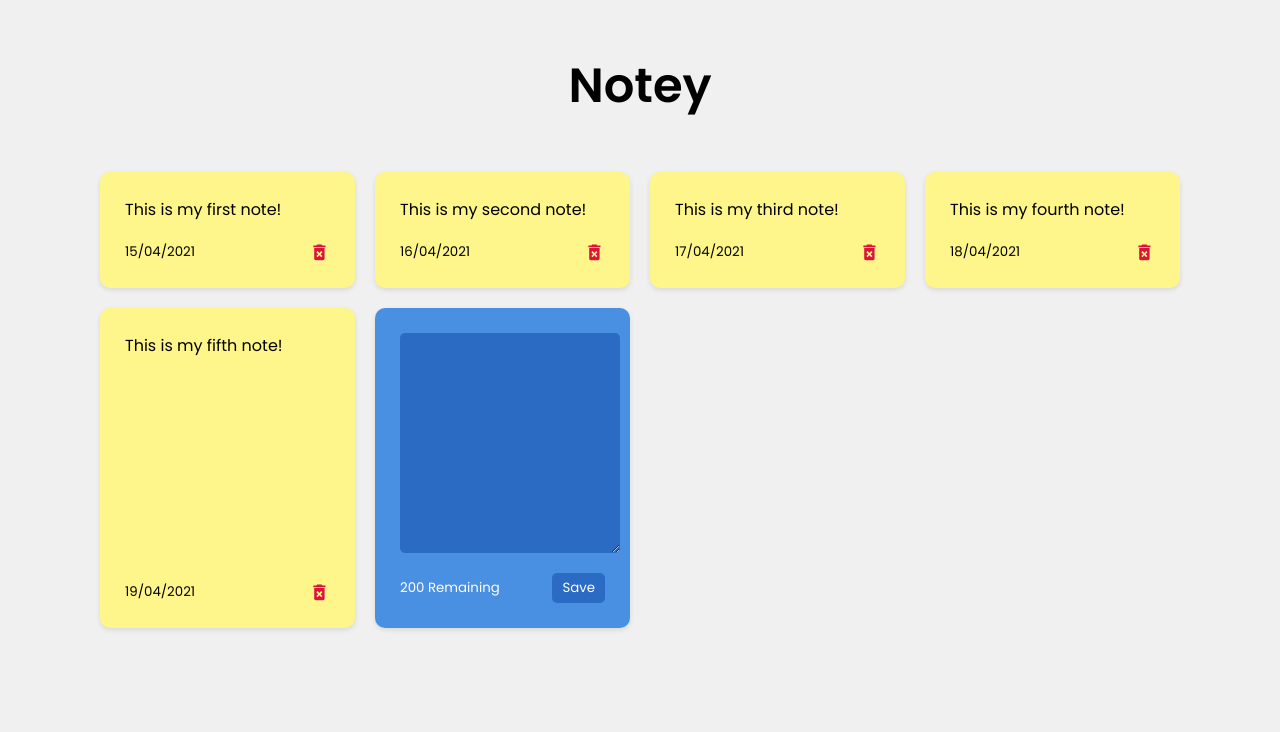
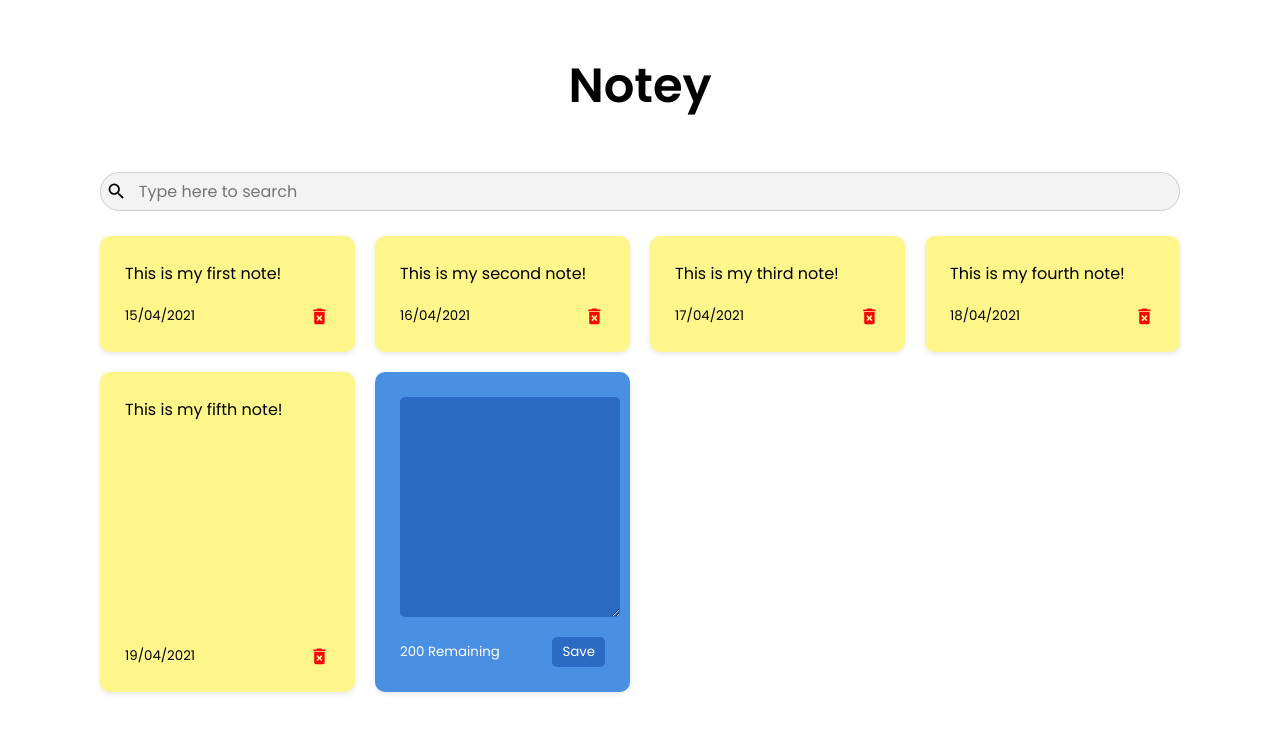
Before and after one commit to GeorgievIliyan/Notey, a React (Create React App) app: page / in a window 1280 px wide. Shown: the top 732 px of the page. Built offline with nearby package versions, Linux system fonts and the light colour scheme.

Commit message:
Search func

```diff
--- a/src/App.js
+++ b/src/App.js
@@ -4,6 +4,7 @@ import NotesList from './components/NoteList';
 import { useState } from 'react';
 import { nanoid } from 'nanoid';
 import Note from './components/Note';
+import Search from './components/Search';
 
 function App() {
   /* array for notes */
@@ -35,6 +36,9 @@ function App() {
     }
   ]);
 
+  const [searchText, setSearchText] = useState(' ');
+
+
   const addNote = (text) => {
     const date = new Date();
     const newNote = {
@@ -53,14 +57,19 @@ function App() {
 
   return (
     <div className="App">
+
       <h1>Notey</h1>
+
+      <Search handleSearchNote = {setSearchText}></Search>
+
       <div className="container">
         <NotesList
-          notes = {notes}
+          notes = {notes.filter((note) => note.text.toLowerCase().includes(searchText))}
           handleAddNote = {addNote}
           handleDeleteNote={deleteNote} >
         </NotesList>
       </div>
+
     </div>
   );
 }
--- /dev/null
+++ b/src/components/Search.js
@@ -0,0 +1,12 @@
+import React from "react";
+import { MdSearch } from "react-icons/md";
+
+const Search = ( {handleSearchNote }) => {
+    return(
+        <div className="search">
+            <MdSearch className="search-icons" size='1.3em'/>
+            <input onChange={ (event) => handleSearchNote(event.target.value ) } type="text" placeholder="Type here to search"></input>
+        </div>
+    )
+}
+export default Search;
--- a/src/index.css
+++ b/src/index.css
@@ -4,7 +4,7 @@ body {
     margin: 0;
     -webkit-font-smoothing: antialiased;
     -moz-osx-font-smoothing: grayscale;
-    background-color: #f0f0f0;
+    background-color: white;
     font-family: "Poppins", sans-serif;
 }
 *, *::before, *::after {
@@ -41,13 +41,19 @@ h1 {
     justify-content: space-between;
     align-items: center;
     margin-top: 20px;
-    color: #DC143C;
     user-select: none;
+}
+.delete-icon{
+    color: red;
+    transition: .2s ease-in-out all;
+    cursor: pointer;
 }
 small {
     color: black;
 }
-
+.delete-icon:hover{
+    transform: scale(1.25);
+}
 /* add note */
 .new{
     background-color: #4A90E2;
@@ -80,8 +86,12 @@ textarea:focus{
     color: white;
     padding: 5px 10px;
     border-radius: 5px;
+    cursor: pointer;
+    transition: .2s ease-in-out all;
 }
-
+.save:hover{
+    transform: scale(1.25);
+}
 
 /* responsive */
 @media (max-width: 768px) {
@@ -89,3 +99,28 @@ textarea:focus{
         padding: 0 20px;
     }
 }
+
+
+.search{
+    display: flex;
+    flex-direction: row;
+    align-items: center;
+    gap: 10px;
+    background-color: rgb(243, 243, 243);
+    border: 1px solid #cccccc;
+    border-radius: 20px;
+    padding: 5px;
+    margin-left: 100px;
+    margin-right: 100px;
+    margin-bottom: 25px;
+}
+.search input{
+    border: none;
+    background: none;
+    font-family: "Poppins", sans-serif;
+    font-size: 1em;
+}
+.search input:focus{
+    outline: none;
+    border: none;
+}
```
